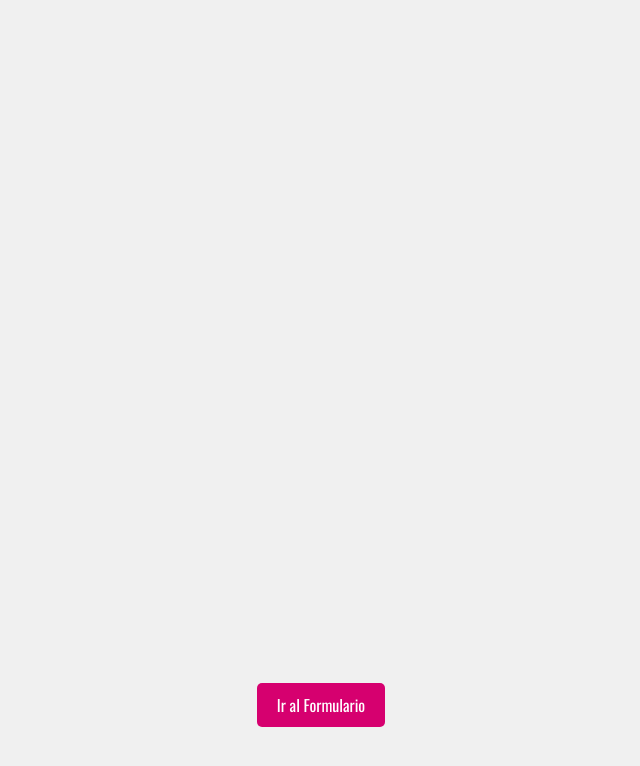
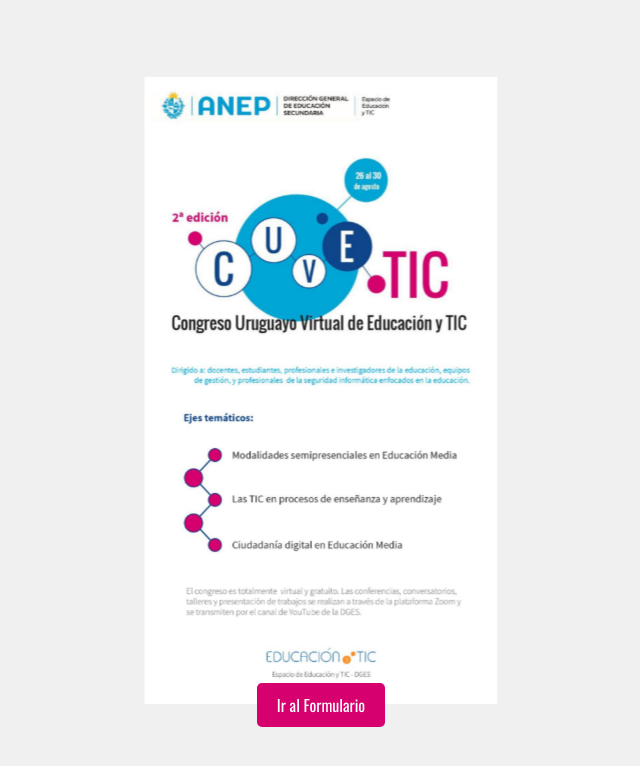
Before and after one commit to Santiherben/Talleres, a plain HTML site: page index.html in a window 1280 px wide. Shown: the whole page, without its empty margins (319-959 px from the left). Drawn offline with nearby package versions, Linux system fonts and the light colour scheme.

Commit message:
Update index.html

```diff
--- a/index.html
+++ b/index.html
@@ -52,15 +52,15 @@
             background-position: center;
         }
         .card-front {
-            background-image: url('2.png');
+            background-image: url('Diapo 1.jpg');
             transform: rotateY(0deg) translateZ(150px);
         }
         .card-middle {
-            background-image: url('2Enc.jpg');
+            background-image: url('encuentrotalleres calendario.jpg');
             transform: rotateY(120deg) translateZ(150px);
         }
         .card-back {
-            background-image: url('4.png');
+            background-image: url('Diapo 3.jpg');
             transform: rotateY(240deg) translateZ(150px);
         }
         .button-container {
```
